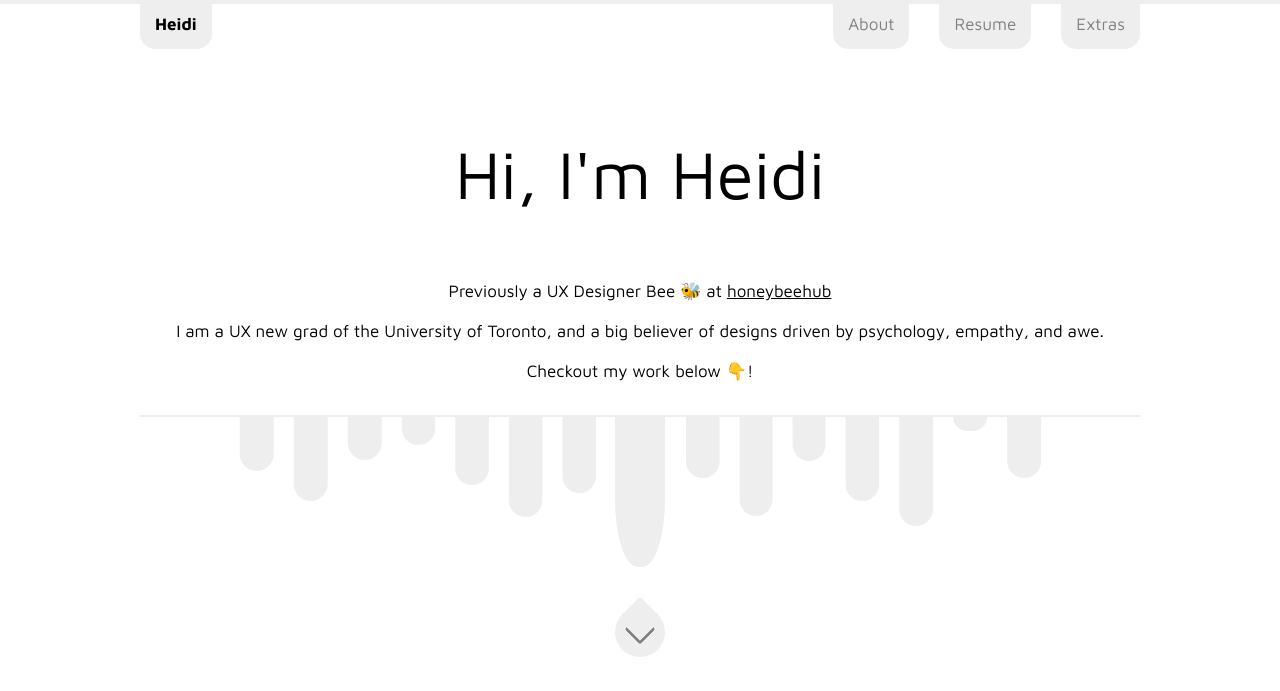
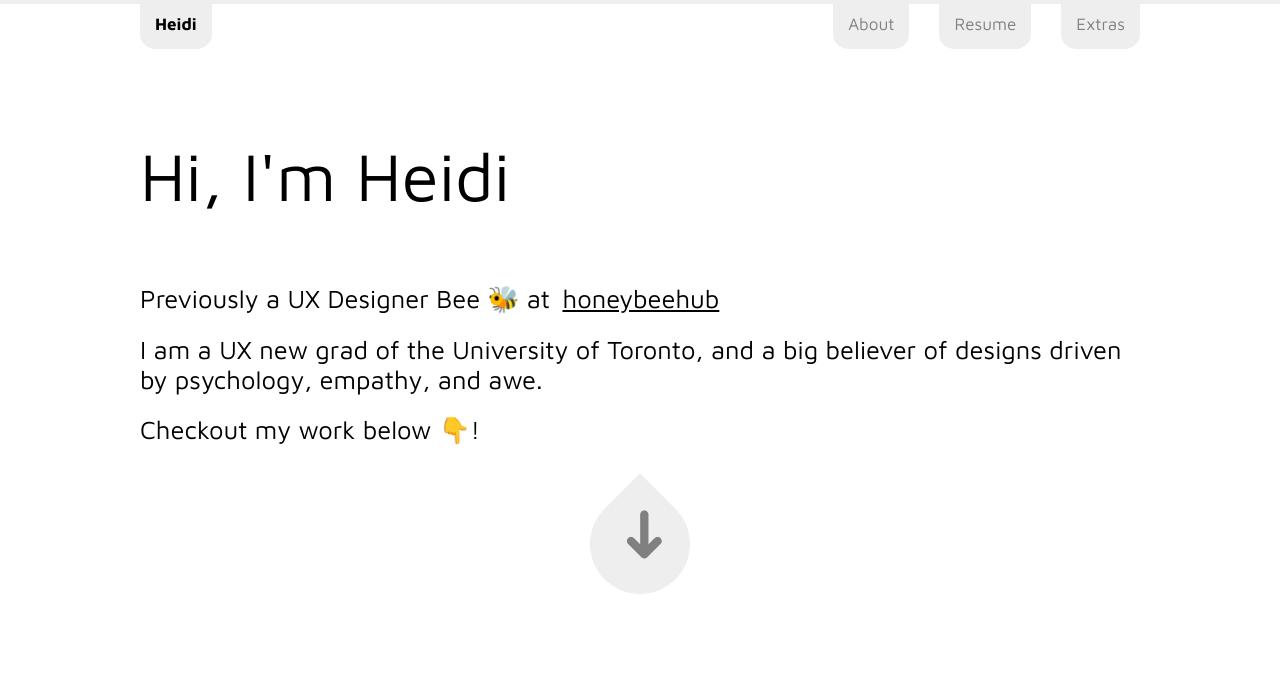
Before and after one commit to wheidi/portfolioWebsite, a plain HTML site: page index.html in a window 1280 px wide. Shown: the top 691 px of the page. Drawn offline with Linux system fonts and the light colour scheme; grey boxes are pictures that could not be loaded.

Commit message:
Updated home page

```diff
--- a/css/main.css
+++ b/css/main.css
@@ -72,20 +72,19 @@ a {
   color: black;
 }
 
-.headerlink {
+.orangetext {
+
   transition: all 0.3s;
   transition-timing-function: ease-in-out;
+
+  padding: 5px;
+  border-radius: 10px;
+
 }
 
-.headerlink:hover {
-
-  text-shadow:
-  0px -1px 3px white,
-  0px -2px 1px #ffc2b3,
-  0px -4px 1px #ffff80,
-  0px -6px 1px #ccffcc,
-  0px -8px 1px #ccccff,
-  0px -10px 1px #e6ccff;
+.orangetext:hover {
+  box-shadow:
+    0px 6px 1px #ffd1b3;
 
 }
 
@@ -115,16 +114,14 @@ img {
 /*Welcome page*/
 
 #welcomedescription {
-    width: 100%;
+  width: 100%;
 
-    text-align: center;
+  display: flex;
+  flex-direction: column;
 
-    height: 100%;
+  justify-content: center;
 
-    display: flex;
-    flex-direction: column;
-    justify-content: center;
-    align-items: center;
+  padding-top: 100px;
 }
 
 
@@ -133,7 +130,6 @@ img {
 }
 
 .welcomecontent {
-  padding-top: 15vh;
   display: flex;
   justify-content: center;
   flex-direction: column;
@@ -142,7 +138,7 @@ img {
   background-color: white;
 
   height: 60%;
-  width: 1000px;
+  width: 100%;
   min-width: 700px;
   padding-left: 10%;
   padding-right: 10%;
@@ -185,8 +181,8 @@ img {
 
   z-index: 0;
 
-  min-width: 800px;
-  object-fit: fill;
+  width: 1000px;
+  object-fit: cover;
 }
 
 #welcomeheader {
@@ -197,23 +193,12 @@ img {
     align-items: center;
 }
 
-.portrait {
-  height: 350px;
-  width: 350px;
-  display: block;
-  border-radius: 64px;
-  margin: 0 1em;
-  float: left;
-
-  object-fit: cover;
-}
-
 /** SCROLL DOWN BUTTON**/
 
 .tear {
-  width: 50px;
-  height: 50px;
-  border-radius: 5% 50% 50% 50%;
+  width: 100px;
+  height: 100px;
+  border-radius: 0% 50% 50% 50%;
   transform: rotate(45deg);
   margin-top: 20px;
   transition: all 0.3s;
@@ -221,7 +206,7 @@ img {
 
   background-color: #EEEEEE;
 
-  margin-bottom: 10px;
+  margin: 50px;
 }
 
 .tear:hover {
@@ -236,14 +221,17 @@ img {
 }
 
 .downarrow {
-  border: solid grey;
-  border-width: 0 3px 3px 0;
-  border-radius: 3px;
   display: inline-block;
-  padding: 2px;
+  padding: 0px 86px 73px 0px;
   margin: 12px;
   width: 15px;
   height: 15px;
+
+  transform: rotate(45deg);
+
+  font-size: 4em;
+  color: gray;
+  text-align: center;
 }
 
 /**END SCROLL DOWN BUTTON**/
--- a/index.html
+++ b/index.html
@@ -35,36 +35,38 @@
       <div id="welcomedescription">
         <h1>Hi, I'm Heidi</h1>
 
-        <p>
-          Previously a UX Designer Bee 🐝 at
-          <a target="_blank" class="headerlink" href="https://www.honeybeehub.io/">honeybeehub</a>
-        </p>
+        <h2>
+          Previously a UX Designer Bee 🐝 at <a target="_blank" class="orangetext" href="https://www.honeybeehub.io/">honeybeehub</a>
+        </h2>
 
         <br>
 
-        <p>
+        <h2>
         I am a UX new grad of the University of Toronto, and a big believer of designs driven by psychology, empathy, and awe.
-        </p>
+        </h2>
 
         <br>
 
-        <p>Checkout my work below 👇!</p>
+        <h2>Checkout my work below 👇!</h2>
 
       </div>
 
+    </div>
+<!--
+    <div id="dripscontainer">
 
-    <div id="dripscontainer">
-      <div id="longdrip"></div>
+
+        <div id="longdrip"></div>
 
       <img id="dripsimg" src="pages/images/Welcome/welcome_drip_vectors.svg">
 
+
     </div>
-
+ -->
 
     <a class="tear center" href="#casestudylist">
-      <i class="downarrow"></i>
+      <span class="downarrow">&#10140;</span>
     </a>
-  </div>
   </div>
 
   <!--END BANNER-->
```
